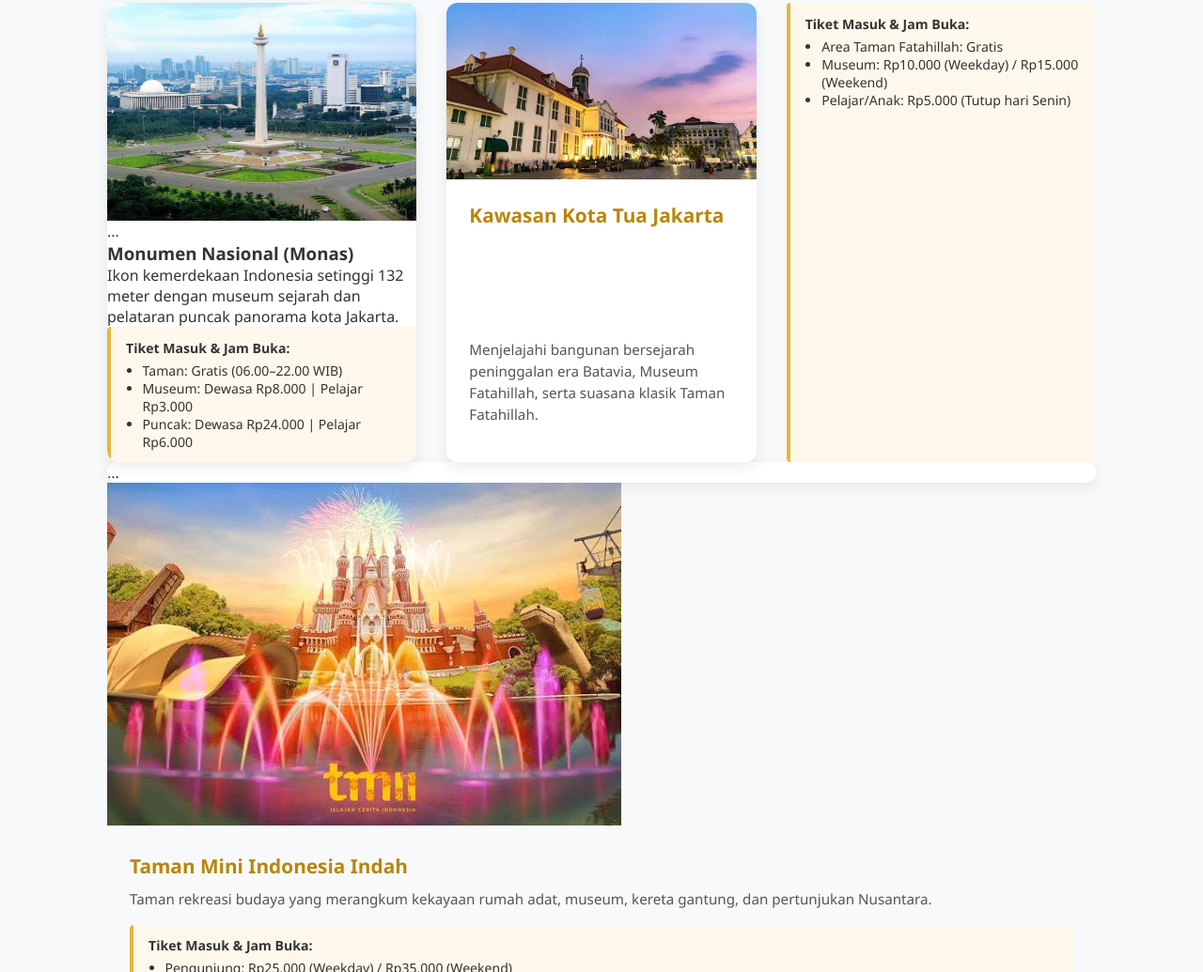
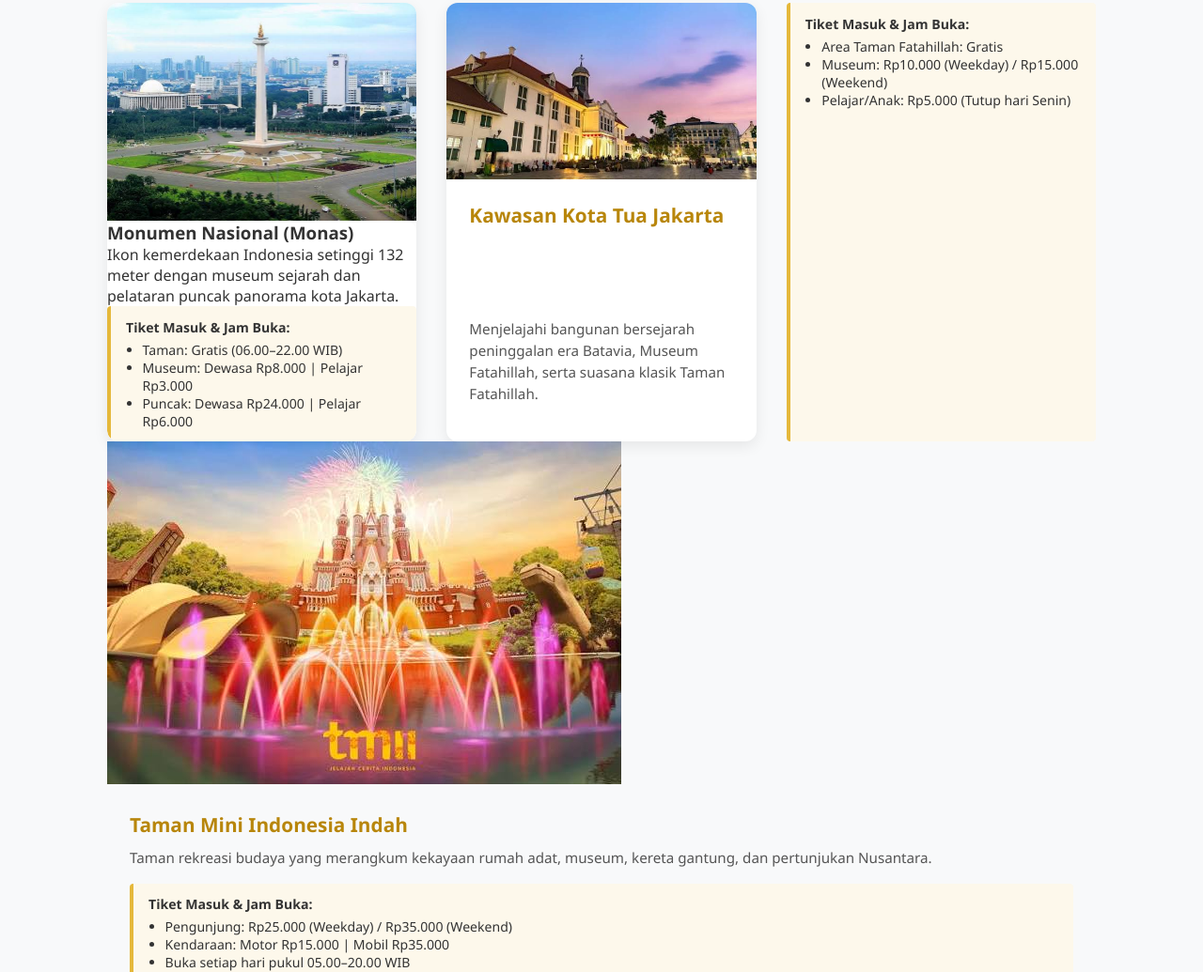
Before and after one commit to wakerta/JAKARTARAYA, a plain HTML site: page wisata/index.html in a window 1280 px wide. Shown: the part 972-2007 px from the top of the page at 94% size. Drawn offline with Linux system fonts and the light colour scheme.

Commit message:
Fix card structure for Monas and TMII sections

```diff
--- a/wisata/index.html
+++ b/wisata/index.html
@@ -171,7 +171,8 @@
 <div class="card">
     <img src="monas.jpg" alt="Monumen Nasional">
 
-                <div class="card" id="monas"> ... <div>
+                <div class="card" id="monas">
+                    <div>
                         <h3>Monumen Nasional (Monas)</h3>
                         <p>Ikon kemerdekaan Indonesia setinggi 132 meter dengan museum sejarah dan pelataran puncak panorama kota Jakarta.</p>
                     </div>
@@ -208,7 +209,8 @@
             </div>
 
             <!-- Kartu 3 -->
-           <div class="card" id="tmii"> ... </div>
+           <div class="card" id="tmii">
+           </div>
                 <img src="tamanmini.jpg" alt="Taman Mini Indonesia Indah">
                 <div class="card-body">
                     <div>
```
